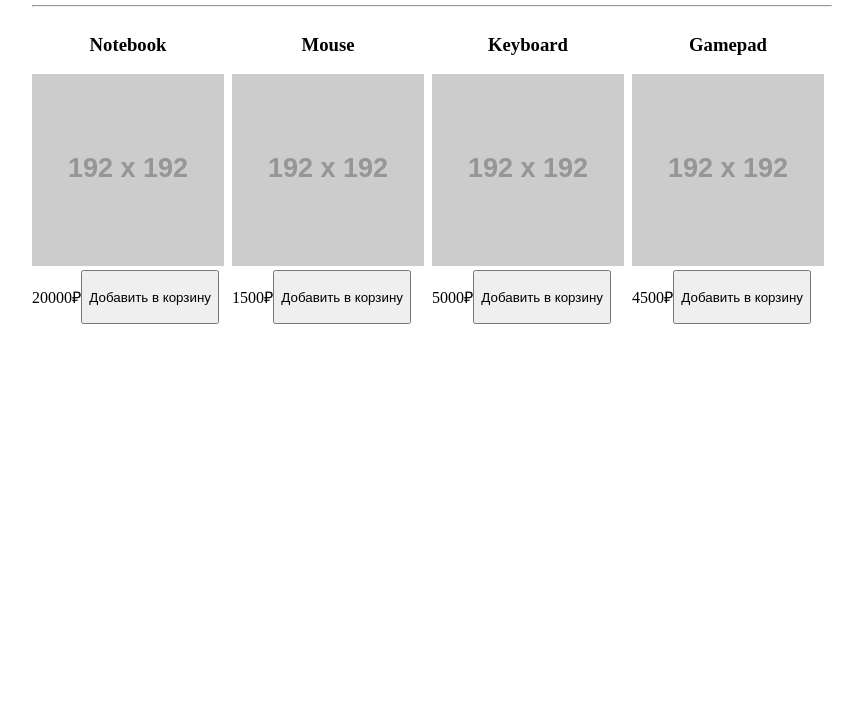
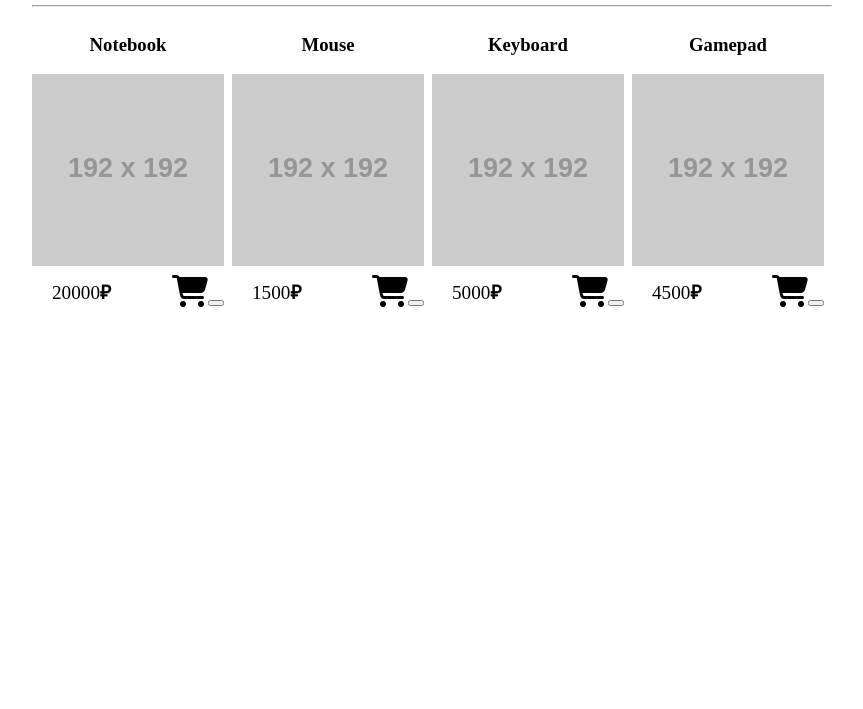
Before and after one commit to kgorshkoff/advanced_js, a plain HTML site: page 1/homework/index.html in a window 1280 px wide. Shown: the part 91-800 px from the top of the page, without its empty margins (18-881 px from the left). Drawn offline with Linux system fonts and the light colour scheme; placeholder pictures from the web are drawn by us.

Commit message:
prettified buttons

```diff
--- a/1/homework/index.html
+++ b/1/homework/index.html
@@ -20,4 +20,5 @@
 </body>
 
 <script src="src/components/basket.js"></script>
+<script src="https://kit.fontawesome.com/8cb832860f.js" crossorigin="anonymous"></script>
 </html>
--- a/1/homework/src/components/basket.js
+++ b/1/homework/src/components/basket.js
@@ -10,8 +10,8 @@ const renderProduct = (title, price, img = 'https://placehold.it/192x192') => {
             <h3>${title}</h3>
             <img src="${img}" alt="">
             <div class="product-container">
-              <p>${price}₽</p>
-              <button class="btn-buy">Добавить в корзину</button>
+              <div class="product-price"><span>${price}<b>₽</b></span></div>
+              <i class="fas fa-shopping-cart fa-2x"><button class="btn-buy"></button></i>
             </div>
           </div>`;
 };
@@ -20,8 +20,14 @@ const renderProducts = (list) => {
   const productList = list.map(({title, price}) => {
       return renderProduct(title, price);
   });
-  // console.log(productList);
   document.querySelector('.products').innerHTML = productList.join('');
 }
+//
+// const renderProducts = (list) => {
+//   const productList = list.map(({title, price}) => {
+//       return renderProduct(title, price);
+//   });
+//   document.querySelector('.products').innerHTML = productList.join('');
+// }
 
 renderProducts(products);
--- a/1/homework/src/layout/styles/styles.css
+++ b/1/homework/src/layout/styles/styles.css
@@ -13,7 +13,7 @@ header {
   width: 50px;
   vertical-align: middle;
   background-image: url('../../assets/img/cart.png');
-  background-color: lightgray;
+  background-color: white;
   background-repeat: no-repeat;
   background-position: center;
 }
@@ -40,12 +40,25 @@ body {
   text-align: center;
 }
 
-
 .product-container {
+  padding-top: 5px;
+  height: 30px;
   display: flex;
+  justify-content: space-between;
 }
-.product-container btn-buy {
+.product-price{
+  padding-left: 20px;
   float: left;
-  width: 50px;
-  height: 30px;
+  text-align: center;
+  line-height: 30px;
 }
+.product-price > span {
+  display: inline-block;
+  vertical-align: middle;
+  line-height: normal;
+  font-size: larger;
+}
+.btn-add-to-cart {
+  float: right;
+  justify-content: center;
+}
```
